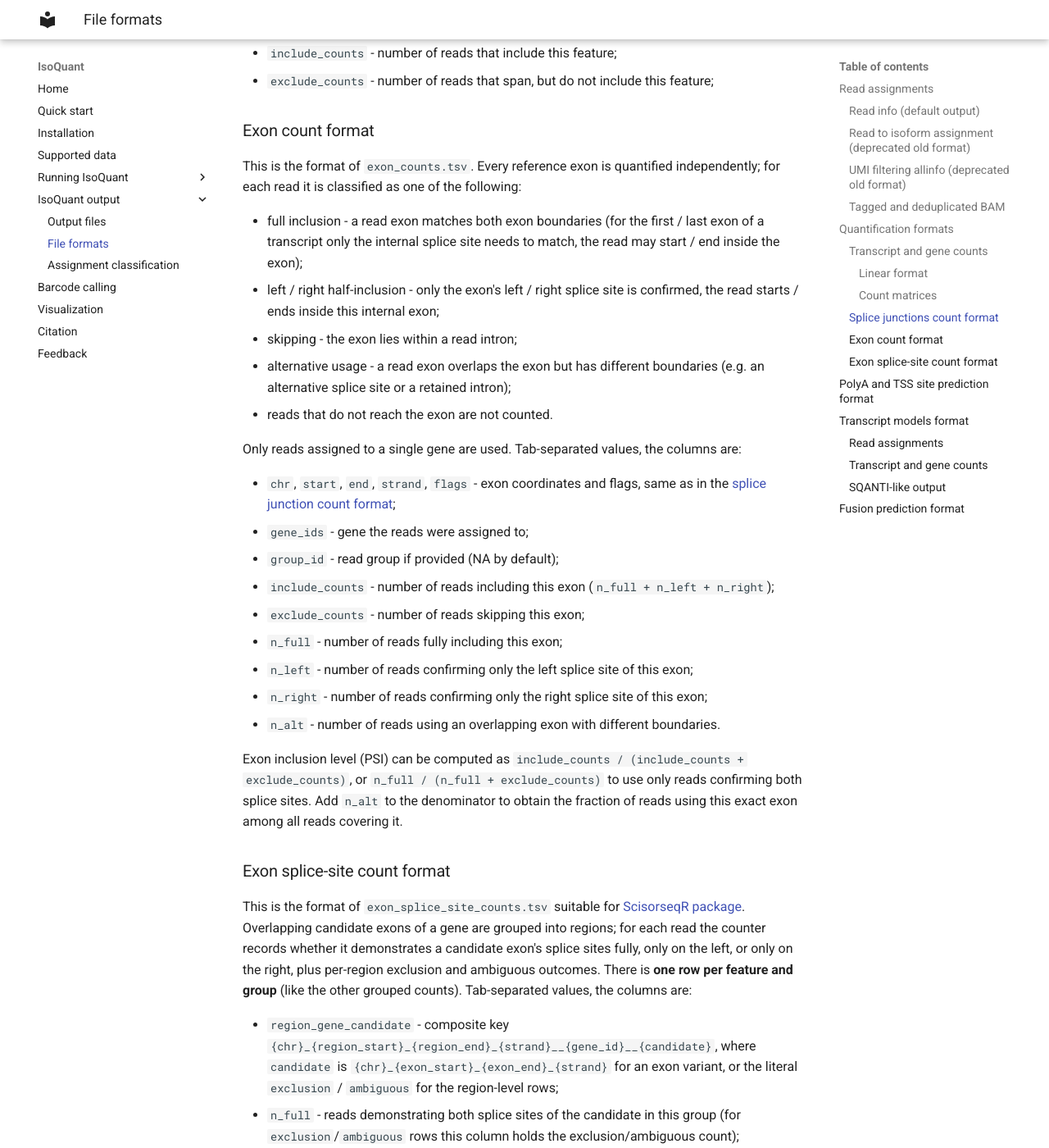
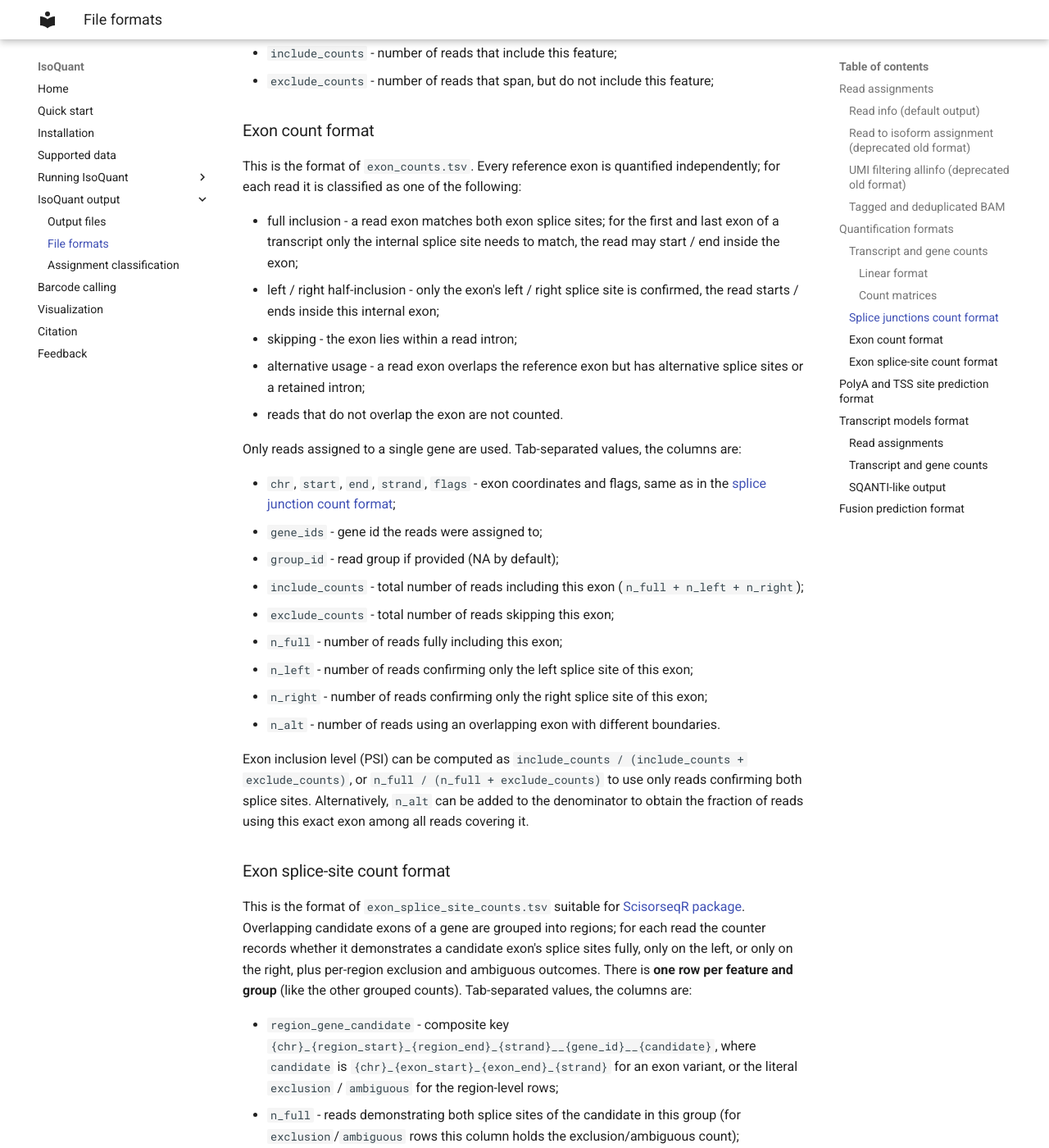
Before and after one commit to ablab/IsoQuant, an MkDocs documentation site: the page built from docs/formats.md, in a window 1280 px wide and 1400 px high, scrolled down 7818 px. Shown: the whole window at 82% size. Built offline with MkDocs 1.6.1 and Material for MkDocs 9.7.7, drawn with Linux system fonts in a browser that asks for light colours.

Commit message:
Clarify exon inclusion definitions in formats.md

```diff
--- a/docs/formats.md
+++ b/docs/formats.md
@@ -251,22 +251,21 @@ Tab-separated values, the columns are:
 This is the format of `exon_counts.tsv`. Every reference exon is quantified independently;
 for each read it is classified as one of the following:
 
-* full inclusion - a read exon matches both exon boundaries (for the first / last exon of a transcript
-only the internal splice site needs to match, the read may start / end inside the exon);
+* full inclusion - a read exon matches both exon splice sites; for the first and last exon of a transcript
+only the internal splice site needs to match, the read may start / end inside the exon;
 * left / right half-inclusion - only the exon's left / right splice site is confirmed,
 the read starts / ends inside this internal exon;
 * skipping - the exon lies within a read intron;
-* alternative usage - a read exon overlaps the exon but has different boundaries
-(e.g. an alternative splice site or a retained intron);
-* reads that do not reach the exon are not counted.
+* alternative usage - a read exon overlaps the reference exon but has alternative splice sites or a retained intron;
+* reads that do not overlap the exon are not counted.
 
 Only reads assigned to a single gene are used. Tab-separated values, the columns are:
 
 * `chr`, `start`, `end`, `strand`, `flags` - exon coordinates and flags, same as in the [splice junction count format](#splice-junctions-count-format);
-* `gene_ids` - gene the reads were assigned to;
+* `gene_ids` - gene id the reads were assigned to;
 * `group_id` - read group if provided (NA by default);
-* `include_counts` - number of reads including this exon (`n_full + n_left + n_right`);
-* `exclude_counts` - number of reads skipping this exon;
+* `include_counts` - total number of reads including this exon (`n_full + n_left + n_right`);
+* `exclude_counts` - total number of reads skipping this exon;
 * `n_full` - number of reads fully including this exon;
 * `n_left` - number of reads confirming only the left splice site of this exon;
 * `n_right` - number of reads confirming only the right splice site of this exon;
@@ -274,7 +273,7 @@ Only reads assigned to a single gene are used. Tab-separated values, the columns
 
 Exon inclusion level (PSI) can be computed as `include_counts / (include_counts + exclude_counts)`,
 or `n_full / (n_full + exclude_counts)` to use only reads confirming both splice sites.
-Add `n_alt` to the denominator to obtain the fraction of reads using this exact exon among all reads covering it.
+Alternatively, `n_alt` can be added to the denominator to obtain the fraction of reads using this exact exon among all reads covering it.
 
 ### Exon splice-site count format
 
```
